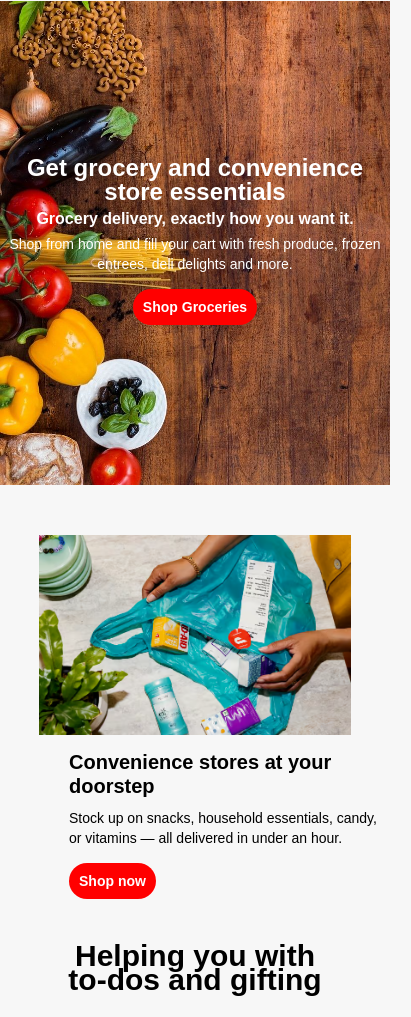
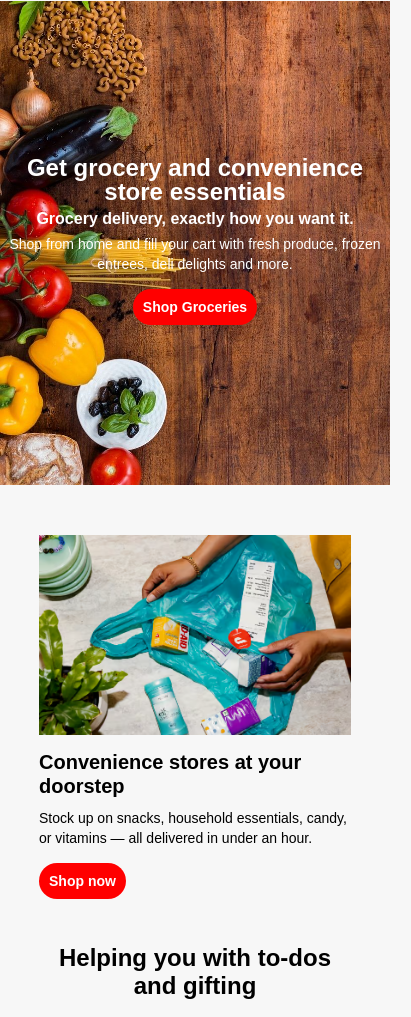
Before and after one commit to bilalabdulla/doordash, a plain HTML site: page index.html in a window 390 px wide. Shown: the part 2729-3746 px from the top of the page, 411 px wide, since content can reach past the window. Drawn offline with nearby package versions, Linux system fonts and the light colour scheme.

Commit message:
my changes

```diff
--- a/styles.css
+++ b/styles.css
@@ -647,5 +647,16 @@ footer a:hover{
         width: 60%;
         line-height: 24px;
     }
+    .edit-six{
+        font-size: 24px;
+        line-height: 28px;
+    }
+    .content-left{
+        margin-left: 0;
+        padding-left: 0;
+    }
 
 }
+@media screen and (max-width: 500px){
+
+}
```
